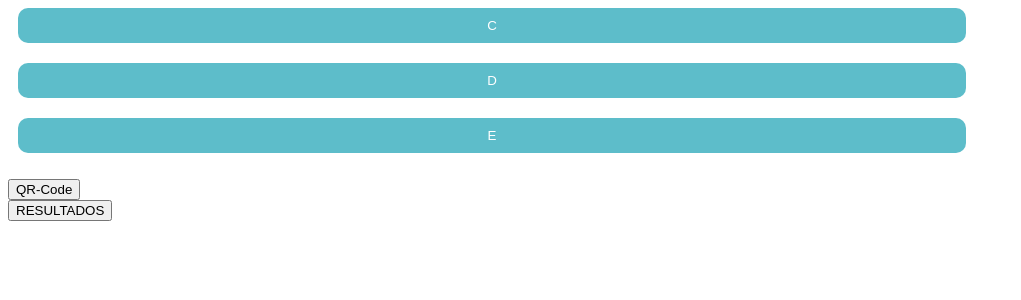
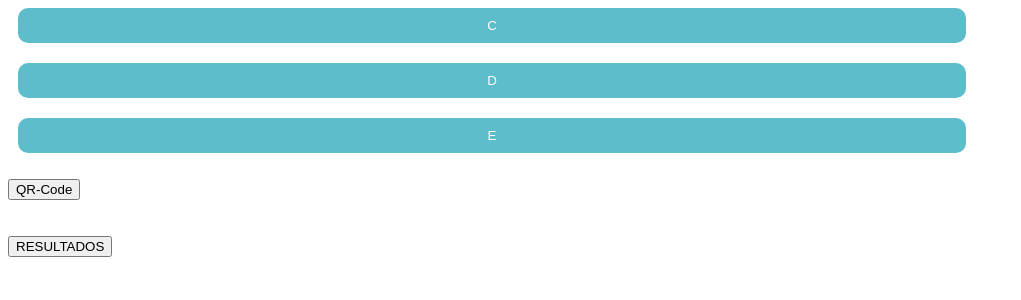
Before and after one commit to ProfessorDanilo/profdanilo.com.br, a PHP site: page /app/responda in a window 1280 px wide. Shown: the part 192-492 px from the top of the page, without its empty margins (0-1021 px from the left). Run offline with PHP 8.4, Linux system fonts and the light colour scheme.

```diff
--- a/app/responda/index.php
+++ b/app/responda/index.php
@@ -5,6 +5,7 @@
     <meta name="viewport" content="width=device-width, initial-scale=1.0">
     <title>Escolha uma alternativa</title>
     <link rel="stylesheet" href="style.css"></link>
+    <link rel="icon" type="image/png" href="icon.png" />
 </head>
 <body>
     <h1>Escolha uma opção</h1>
@@ -22,6 +23,8 @@
     <div>
         <a href="QR-code.png"> <button>QR-Code</button> </a>
     </div>
+    <br>
+    <br>
     <div>
         <a href="results.php"> <button>RESULTADOS</button> </a>
     </div>
--- a/app/responda/results.php
+++ b/app/responda/results.php
@@ -5,6 +5,7 @@
     <meta name="viewport" content="width=device-width, initial-scale=1.0">
     <title>Resultados</title>
     <script src="https://cdn.jsdelivr.net/npm/chart.js"></script>
+    <link rel="icon" type="image/png" href="icon.png" />
 </head>
 <body>
     <h1>Resultados</h1>
```
Also changed, not shown: app/responda/icon.png (added).
